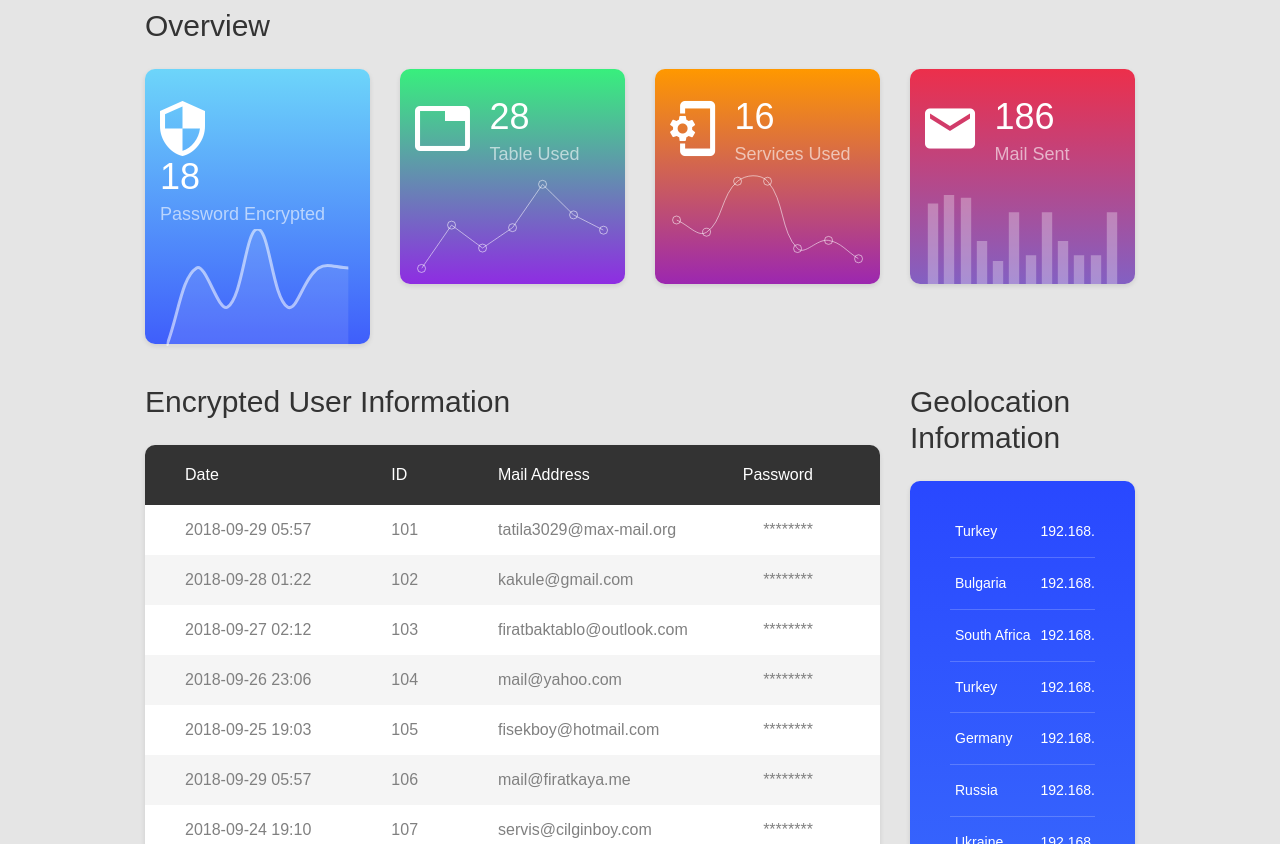
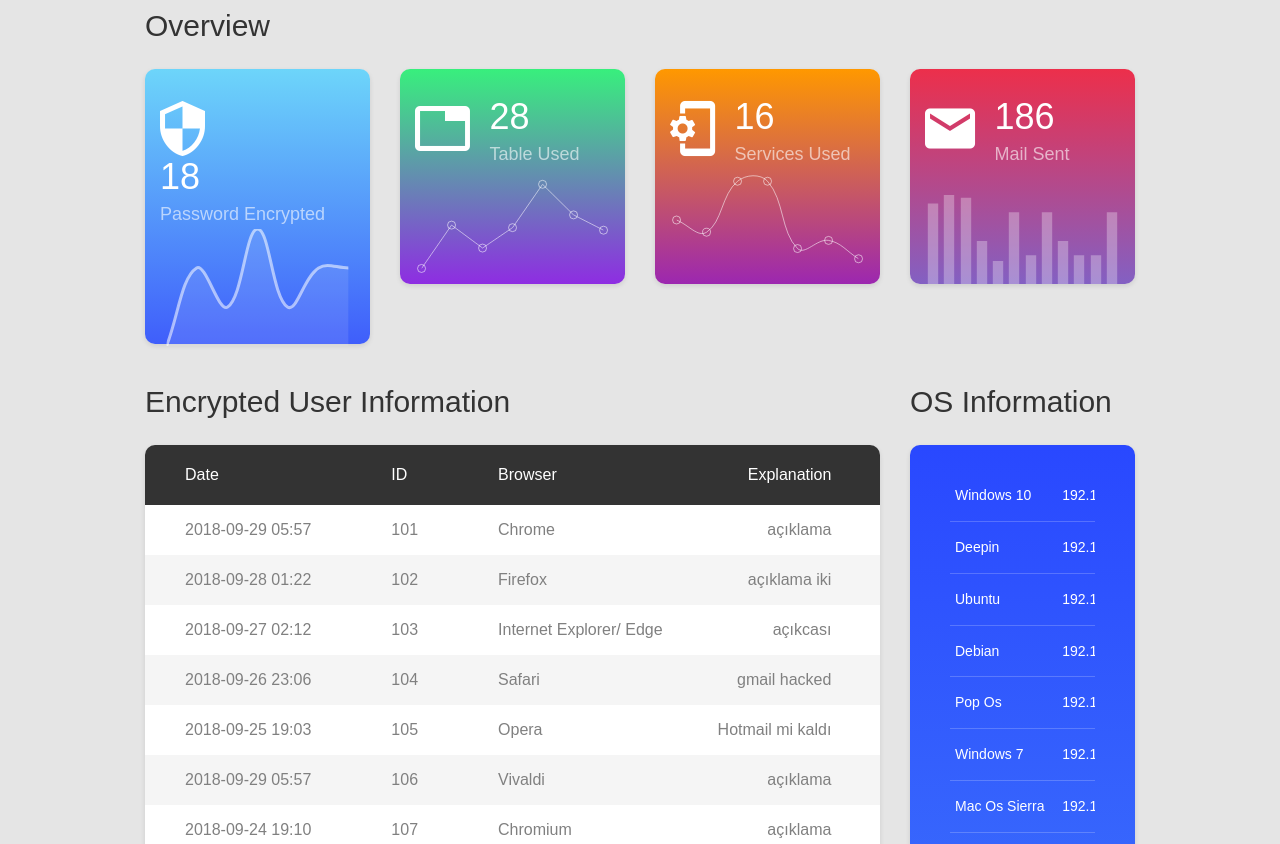
Before and after one commit to furkanydn/passcontrollersite, a plain HTML site: page profile.html in a window 1280 px wide. Shown: the part 108-952 px from the top of the page. Drawn offline with Linux system fonts and the light colour scheme.

Commit message:
Profile page changed
Geo change to Os and Password block removed

```diff
--- a/profile.html
+++ b/profile.html
@@ -245,74 +245,65 @@
                                             <tr>
                                                 <th>date</th>
                                                 <th>ID</th>
-                                                <th>Mail Address</th>
-                                                <th class="text-right">Password</th>
+                                                <th>Browser</th>
                                                 <th class="text-right">Explanation</th>
-                                                <th class="text-right">Mail Service</th>
+                                                <th class="text-right">Service</th>
                                             </tr>
                                         </thead>
                                         <tbody>
                                             <tr>
                                                 <td>2018-09-29 05:57</td>
                                                 <td>101</td>
-                                                <td>tatila3029@max-mail.org</td>
-                                                <td class="text-right">********</td>
+                                                <td>Chrome</td>
                                                 <td class="text-right">açıklama</td>
                                                 <td class="text-right">Max Mail</td>
                                             </tr>
                                             <tr>
                                                 <td>2018-09-28 01:22</td>
                                                 <td>102</td>
-                                                <td>kakule@gmail.com</td>
-                                                <td class="text-right">********</td>
+                                                <td>Firefox</td>
                                                 <td class="text-right">açıklama iki</td>
                                                 <td class="text-right">Gmail</td>
                                             </tr>
                                             <tr>
                                                 <td>2018-09-27 02:12</td>
                                                 <td>103</td>
-                                                <td>firatbaktablo@outlook.com</td>
-                                                <td class="text-right">********</td>
+                                                <td>Internet Explorer/ Edge</td>
                                                 <td class="text-right">açıkcası</td>
                                                 <td class="text-right">Outlook</td>
                                             </tr>
                                             <tr>
                                                 <td>2018-09-26 23:06</td>
                                                 <td>104</td>
-                                                <td>mail@yahoo.com</td>
-                                                <td class="text-right">********</td>
+                                                <td>Safari</td>
                                                 <td class="text-right">gmail hacked</td>
                                                 <td class="text-right">Yahoo Mail</td>
                                             </tr>
                                             <tr>
                                                 <td>2018-09-25 19:03</td>
                                                 <td>105</td>
-                                                <td>fisekboy@hotmail.com</td>
-                                                <td class="text-right">********</td>
+                                                <td>Opera</td>
                                                 <td class="text-right">Hotmail mi kaldı</td>
                                                 <td class="text-right">Hotmail</td>
                                             </tr>
                                             <tr>
                                                 <td>2018-09-29 05:57</td>
                                                 <td>106</td>
-                                                <td>mail@firatkaya.me</td>
-                                                <td class="text-right">********</td>
+                                                <td>Vivaldi</td>
                                                 <td class="text-right">açıklama</td>
                                                 <td class="text-right">Böyle Bir Servis Yok</td>
                                             </tr>
                                             <tr>
                                                 <td>2018-09-24 19:10</td>
                                                 <td>107</td>
-                                                <td>servis@cilginboy.com</td>
-                                                <td class="text-right">********</td>
+                                                <td>Chromium</td>
                                                 <td class="text-right">açıklama</td>
                                                 <td class="text-right">Cilgin Mail</td>
                                             </tr>
                                             <tr>
                                                 <td>2018-09-22 00:43</td>
                                                 <td>108</td>
-                                                <td>abidin@gmail.com</td>
-                                                <td class="text-right">********</td>
+                                                <td>Brave</td>
                                                 <td class="text-right">açıklama</td>
                                                 <td class="text-right">Gmail</td>
                                             </tr>
@@ -321,42 +312,42 @@
                                 </div>
                             </div>
                             <div class="col-lg-3">
-                                <h2 class="title-1 m-b-25">Geolocation Information</h2>
+                                <h2 class="title-1 m-b-25">OS Information</h2>
                                 <div class="au-card au-card--bg-blue au-card-top-countries m-b-40">
                                     <div class="au-card-inner">
                                         <div class="table-responsive">
                                             <table class="table table-top-countries">
                                                 <tbody>
                                                     <tr>
-                                                        <td>Turkey</td>
+                                                        <td>Windows 10</td>
                                                         <td class="text-right">192.168.255.255</td>
                                                     </tr>
                                                     <tr>
-                                                        <td>Bulgaria</td>
+                                                        <td>Deepin</td>
                                                         <td class="text-right">192.168.255.255</td>
                                                     </tr>
                                                     <tr>
-                                                        <td>South Africa</td>
+                                                        <td>Ubuntu</td>
                                                         <td class="text-right">192.168.255.255</td>
                                                     </tr>
                                                     <tr>
-                                                        <td>Turkey</td>
+                                                        <td>Debian</td>
                                                         <td class="text-right">192.168.255.255</td>
                                                     </tr>
                                                     <tr>
-                                                        <td>Germany</td>
+                                                        <td>Pop Os</td>
                                                         <td class="text-right">192.168.255.255</td>
                                                     </tr>
                                                     <tr>
-                                                        <td>Russia</td>
+                                                        <td>Windows 7</td>
                                                         <td class="text-right">192.168.255.255</td>
                                                     </tr>
                                                     <tr>
-                                                        <td>Ukraine</td>
+                                                        <td>Mac Os Sierra</td>
                                                         <td class="text-right">192.168.255.255</td>
                                                     </tr>
                                                     <tr>
-                                                        <td>Ukraine </td>
+                                                        <td>Mac Os Majove </td>
                                                         <td class="text-right">192.168.255.255</td>
                                                     </tr>
                                                 </tbody>
```
